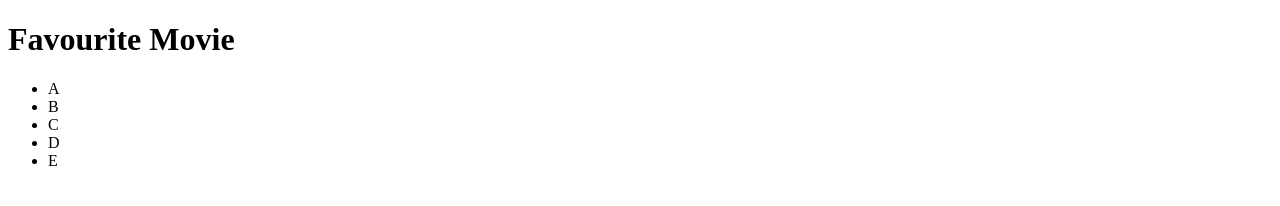
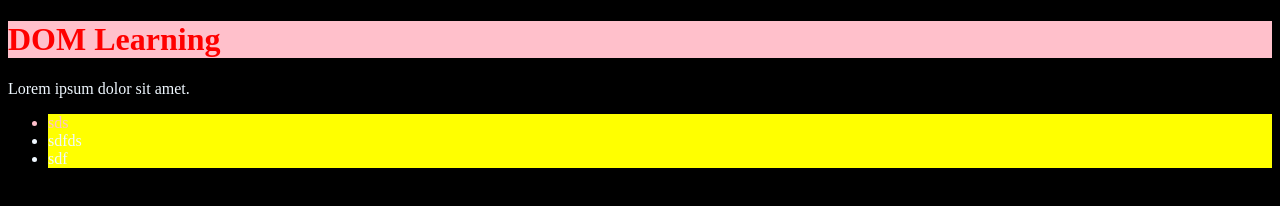
Before and after one commit to SaurabhPatil45/Java_Script, a plain HTML site: page DOM/index.html in a window 1280 px wide. Drawn offline with Linux system fonts and the light colour scheme.

Commit message:
07-08-24

```diff
--- a/DOM/index.html
+++ b/DOM/index.html
@@ -3,27 +3,66 @@
 <head>
     <meta charset="UTF-8">
     <meta name="viewport" content="width=device-width, initial-scale=1.0">
-    <title>DOM Manipulation</title>
+    <title>DOM Learning</title>
     <style>
-
+        .bg-black{
+            background-color: black;
+            color: aliceblue;
+        }
     </style>
 </head>
-<body>
-    <div class="container">
-        <h1 id="main-heading">
-            Favourite Movie
-        </h1>
+<body class="bg-black">
+    <div class="bg-black">
+        <h1 id="title"class="heading">DOM Learning</h1>
+        <p>Lorem ipsum dolor sit amet.</p>
         <ul>
-            <li class="list-items">A</li>
-            <li class="list-items">B</li>
-            <li class="list-items">C</li>
-            <li class="list-items">D</li>
-            <li class="list-items">E</li>
+            <li>sds</li>
+            <li>sdfds</li>
+            <li>sdf</li>
         </ul>
 
     </div>
+</body>
+<script>
+    document.getAttribute='id'  // we have both get and set attribute methods
+   const title= document.getElementById('title')
+   title.style.color='red'
+   title.style.backgroundColor='pink'
+   title.textContent  // this will give content predent in title
+   title.innerHTML
+   title.innerText
+   // This three will give same value
+   // innerText will show only content which is visible that is content which is not hidden by any CSS property
+   //innerContent will give all content including content which is hidden by CSS property as well
+   //innerHTML will return all values including HTML tag present in between letters
 
-    <script src="app.js"></script>
+   document.querySelector('h1') // this method will return first tag only
+   document.querySelector('#title')
+   document.querySelector('.heading')
 
-</body>
+   const selectN=document.querySelectorAll('li') // in result we get nodelist which is similar to array but not have complete propertirs of array
+   selectN[0].style.color='Pink'   //IMP
+   // we can able to use for each loop in node list
+
+   selectN.forEach(function(l){
+
+    l.style.backgroundColor='yellow'
+   })
+
+   //we can able to convert Node List into array
+  const myConvertedArray= Array.from(selectN)  // using this nodelist is converted to array
+  myConvertedArray.forEach(function(li){
+
+    li.style.borderRadius=50
+  })
+
+
+</script>
 </html>
+
+<!-- //document.getElementById('title').id
+'title'
+document.getElementById('title').class
+undefined
+document.getElementById('title').className
+'heading' -->
```
Also changed, not shown: 20_filterMap.js (+12 -1 lines), 21_DOM.js (added).
